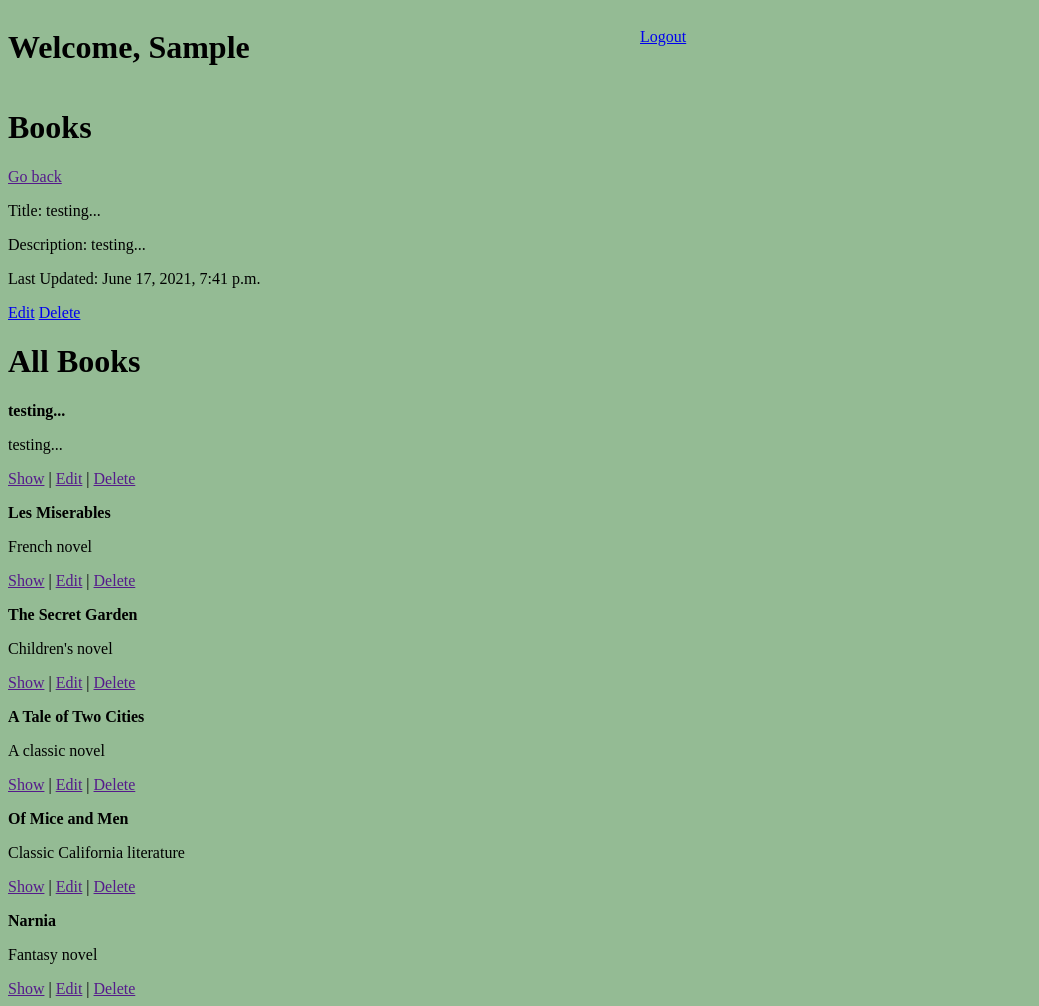
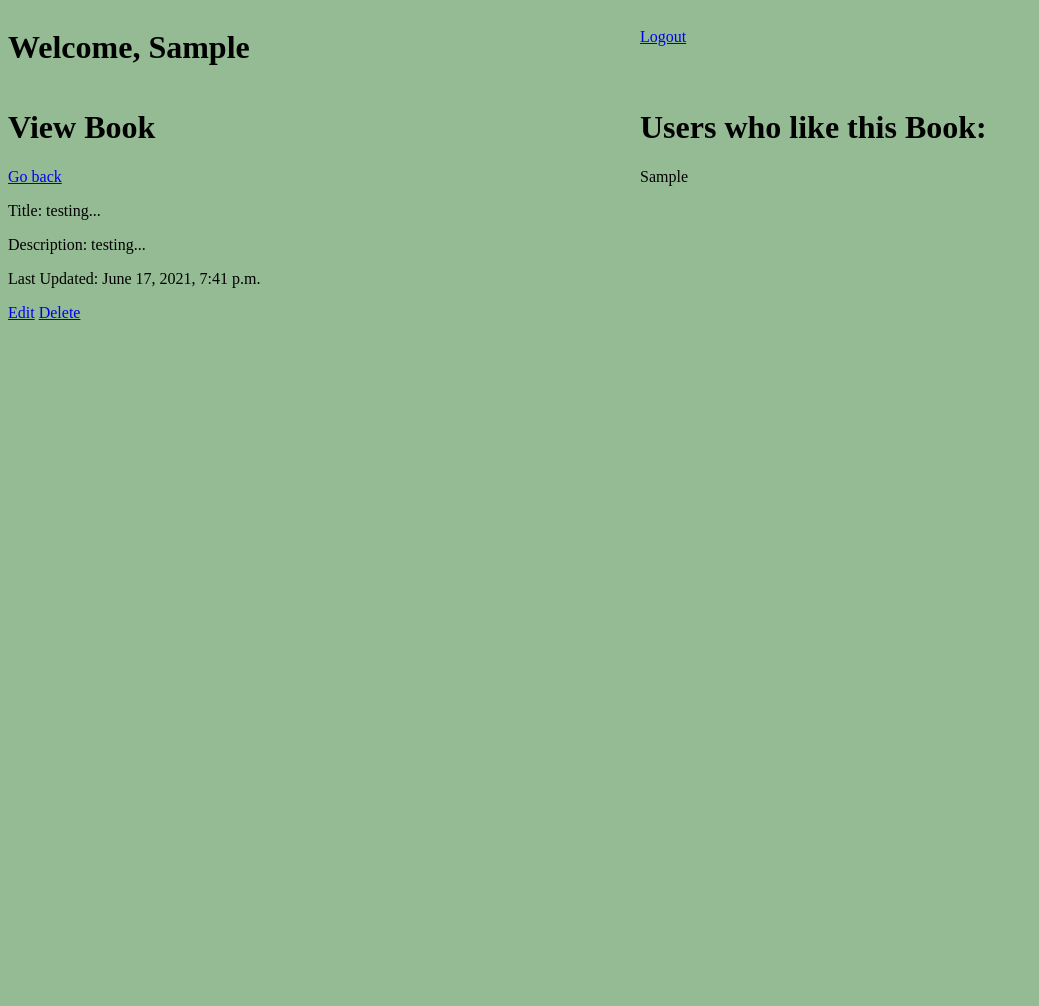
Before and after one commit to mei-manzo/Full-Stack-Django---Favorite-Books, a Django app: template favorite_books_app/templates/view_book.html in a window 1280 px wide. Shown: the whole page, without its empty margins (0-1039 px from the left). After the commit the page ends 320 px from the top, so only its background shows below. Run offline with Django 3.2, Linux system fonts and the light colour scheme; data comes from the database, SQL or seed files in the repository; both versions use the stored data as it was after the commit; tables that the repository leaves empty hold one stand-in row (values such as "Sample post"); the template is opened without the code that fills it: values that come from a table or form of the project are taken from there, most other values are stand-ins (such as "Sample title", 1, 10 or a date in 2020).

```diff
--- a/favorite_books_app/models.py
+++ b/favorite_books_app/models.py
@@ -21,9 +21,14 @@ class UserManager(models.Manager):
 
     def login_validator(self, postData):
         errors = {}
+        email = postData['email']
         existing_user = User.objects.filter(email=postData['email'])
         if len(postData['email']) == 0:
             errors['email'] = "Must enter an email"
+            return errors
+        if len(User.objects.filter(email=email)) == 0:
+            errors['email'] = "Email is not registered"
+            return errors
         if len(postData['password']) < 8:
             errors['password'] = "Must enter a password 8 characters or longer"
         elif bcrypt.checkpw(postData['password'].encode(), existing_user[0].password.encode()) != True:
--- a/favorite_books_app/static/background-color.css
+++ b/favorite_books_app/static/background-color.css
@@ -16,10 +16,17 @@ body{
     flex: 1;
 }
 
-#all-book-container{
+#all-books-container{
     display: flex;
 }
 
+#current-book{
+    flex: 1;
+}
+
+#users-view{
+    flex: 1;
+}
 #add-form{
     flex:1;
 }
@@ -29,6 +36,7 @@ body{
 }
 
 .bold{
+    margin-top: 20px;
     font-weight:bolder;
 }
 
--- a/favorite_books_app/templates/edit_book.html
+++ b/favorite_books_app/templates/edit_book.html
@@ -17,6 +17,7 @@
     {% endfor %}
 </ul>
 {% endif %} -->
+<a id = "logout-add" href="http://localhost:8000/logout">Logout</a>
 <form action="" method='POST'>
     {% csrf_token %}
     <label for="title">Title:</label>
--- a/favorite_books_app/templates/view_book.html
+++ b/favorite_books_app/templates/view_book.html
@@ -15,22 +15,18 @@
     </header>
     <div id="all-books-container">
         <div id="current-book">
-            <h1>Books</h1> <a href= "">Go back</a>
-            <p>Title: {{ current_book.title }}</p>
-            <p>Description: {{ current_book.description }}</p>
-            <p>Last Updated: {{ current_book.updated_at }}</p>
+            <h1>View Book</h1> <a href= "http://localhost:8000/books">Go back</a>
+            <p>Title: {{ clicked_book.title }}</p>
+            <p>Description: {{ clicked_book.description }}</p>
+            <p>Last Updated: {{ clicked_book.updated_at }}</p>
             <a href="http://localhost:8000/shows/{{ this_show.id }}/edit">Edit</a>
             <a href="http://localhost:8000/shows/{{ this_show.id }}/destroy">Delete</a>
         </div>
-        <div id="all-books-mini">
-            <h1>All Books</h1>
-                {% for book in all_books %}
-                    <p class="bold">{{ book.title }}<p>
-                    <p>{{ book.description }}<p>
-                    <div id="view-links">
-                        <a href = "">Show</a> | <a href ="">Edit</a> | <a href = "">Delete</a>
-                    </div>
-                {% endfor %}
+        <div id="users-view">
+            <h1>Users who like this Book:</h1>
+            {% for user in book_likers %}
+                <p> {{ user.first_name }} </p>
+            {% endfor %}
         </div>
     </div>
 </body>
--- a/favorite_books_app/urls.py
+++ b/favorite_books_app/urls.py
@@ -5,9 +5,11 @@ urlpatterns = [
     path('', views.index),
     path('books', views.books),
     path('update', views.update),
-    path('all/<int:id>', views.all),
+    path('books/<int:id>', views.books_all),
     path('logout', views.logout),
     path('check_registration', views.check_registration),
     path('check_login', views.check_login),
     path('check_book', views.check_book),
+    path('add_favorite_book/<int:id>', views.add_favorite),
+    path('was_favorited_check/<int:id>', views.was_favorited_check),
 ]
```
Also changed, not shown: favorite_books_app/templates/add_book.html (+4 -7 lines), favorite_books_app/views.py (+30 -3 lines), annotate.JPG (added), check_hacker.JPG (added), db.sqlite3.
